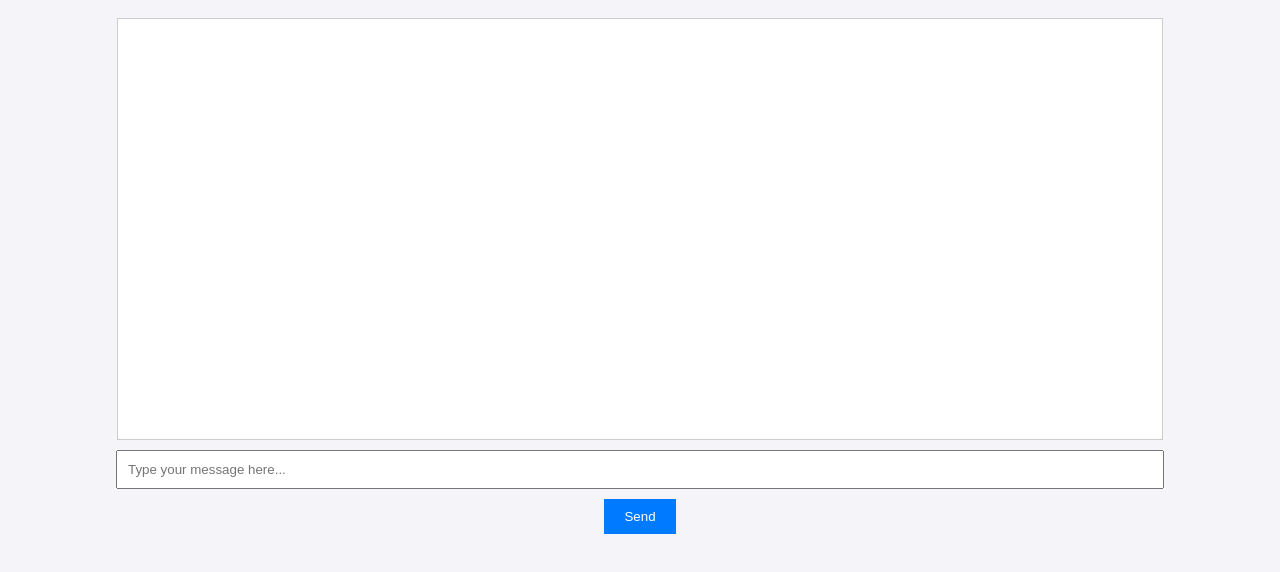
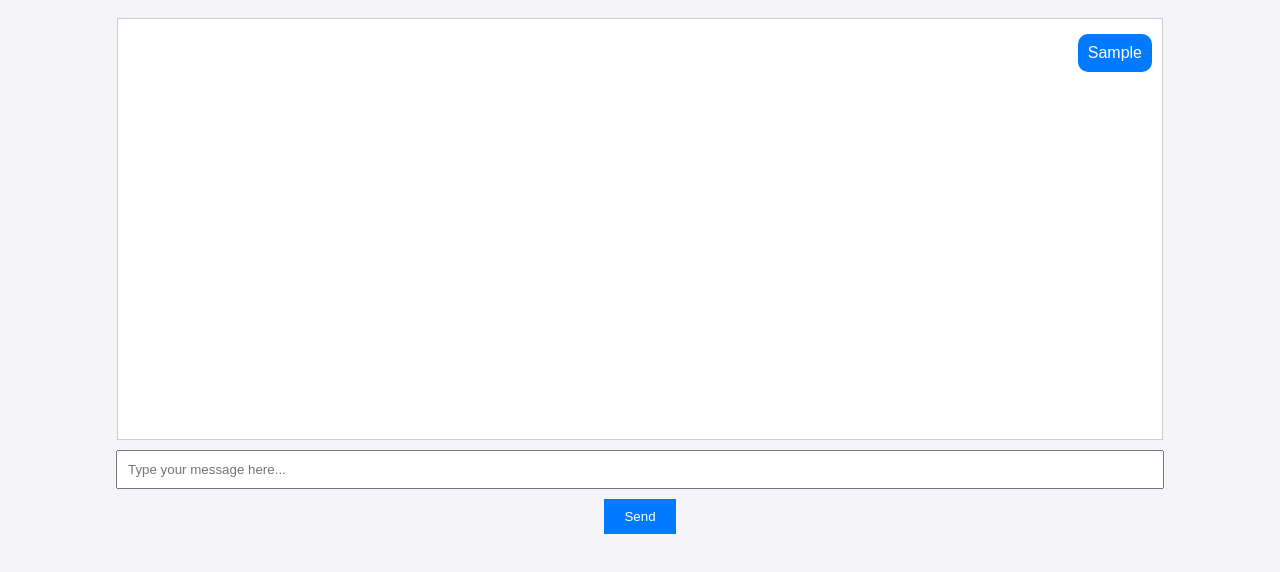
Before and after one commit to AnzelikaL/About-Me, a website: page chat.html in a window 1280 px wide. Both pictures are taken after typing "Sample" into the empty fields and a click on the button "Send". Shown: the part 164-736 px from the top of the page. Drawn offline with Linux system fonts and the light colour scheme.

Commit message:
Update chat.html and improve chat styling and functionality

```diff
--- a/chat.html
+++ b/chat.html
@@ -24,7 +24,28 @@
             padding: 10px;
             background: #fff;
             margin-bottom: 10px;
+            display: flex;
+            flex-direction: column;
         }
+            .user-message {
+        align-self: flex-end; /* Align user messages to the right */
+        background-color: #007bff;
+        color: white;
+        padding: 10px;
+        border-radius: 10px;
+        margin: 5px 0;
+        max-width: 60%;
+    }
+
+    .bot-message {
+        align-self: flex-start; /* Align bot messages to the left */
+        background-color: #f1f1f1;
+        color: black;
+        padding: 10px;
+        border-radius: 10px;
+        margin: 5px 0;
+        max-width: 60%;
+    }
         #message-input {
             width: 80%;
             padding: 10px;
@@ -75,6 +96,7 @@
         socket.onmessage = (event) => {
             console.log('Message received:', event.data); // Debugging line
             const message = document.createElement('div');
+            message.classList.add('bot-message'); // Add bot-message class
             message.textContent = event.data;
             chatBox.appendChild(message);
             chatBox.scrollTop = chatBox.scrollHeight; // Auto-scroll to the bottom
@@ -84,8 +106,15 @@
         sendButton.addEventListener('click', () => {
             const message = messageInput.value;
             if (message.trim() !== '') {
-                socket.send(message);
-                messageInput.value = '';
+                // Display the user's message
+            const userMessage = document.createElement('div');
+            userMessage.classList.add('user-message'); // Add user-message class
+            userMessage.textContent = message;
+            chatBox.appendChild(userMessage);
+
+            // Send the message to the server
+            socket.send(message);
+            messageInput.value = '';
             }
         });
 
```
Also changed, not shown: server.js (indentation only), style.css (added).
